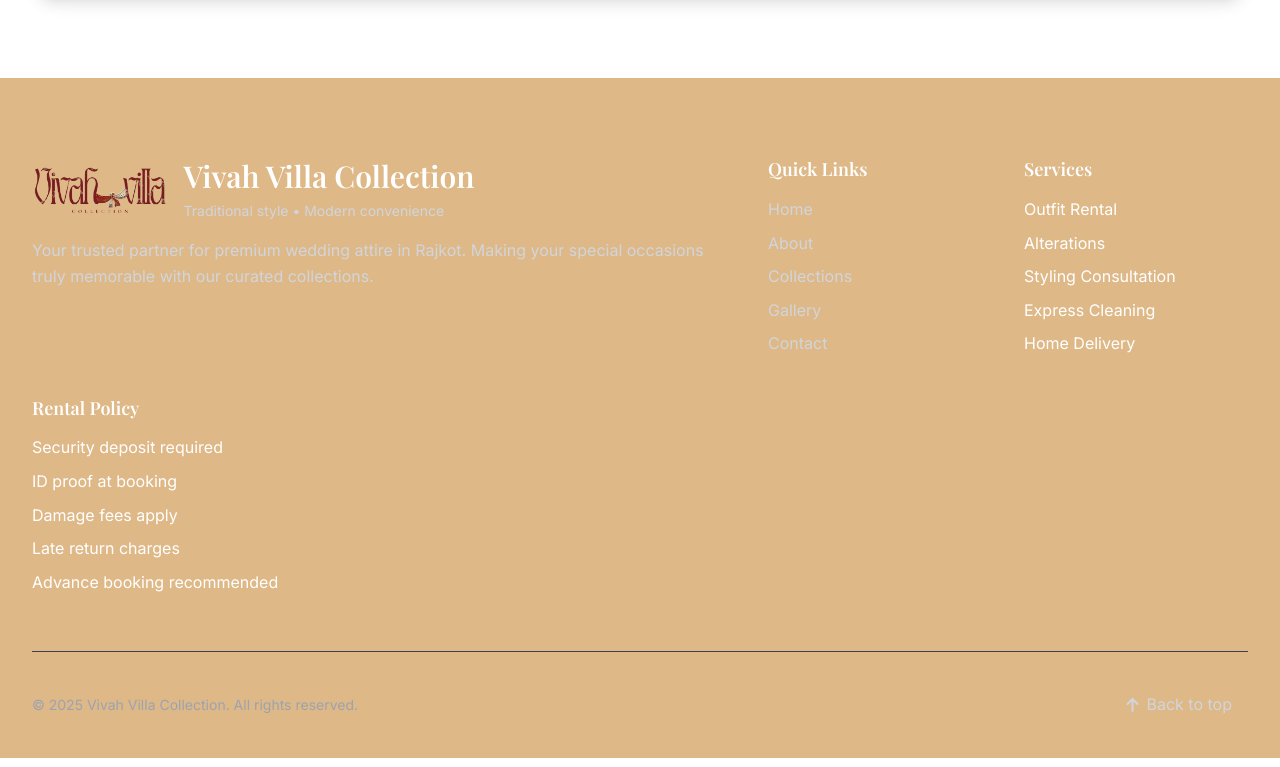
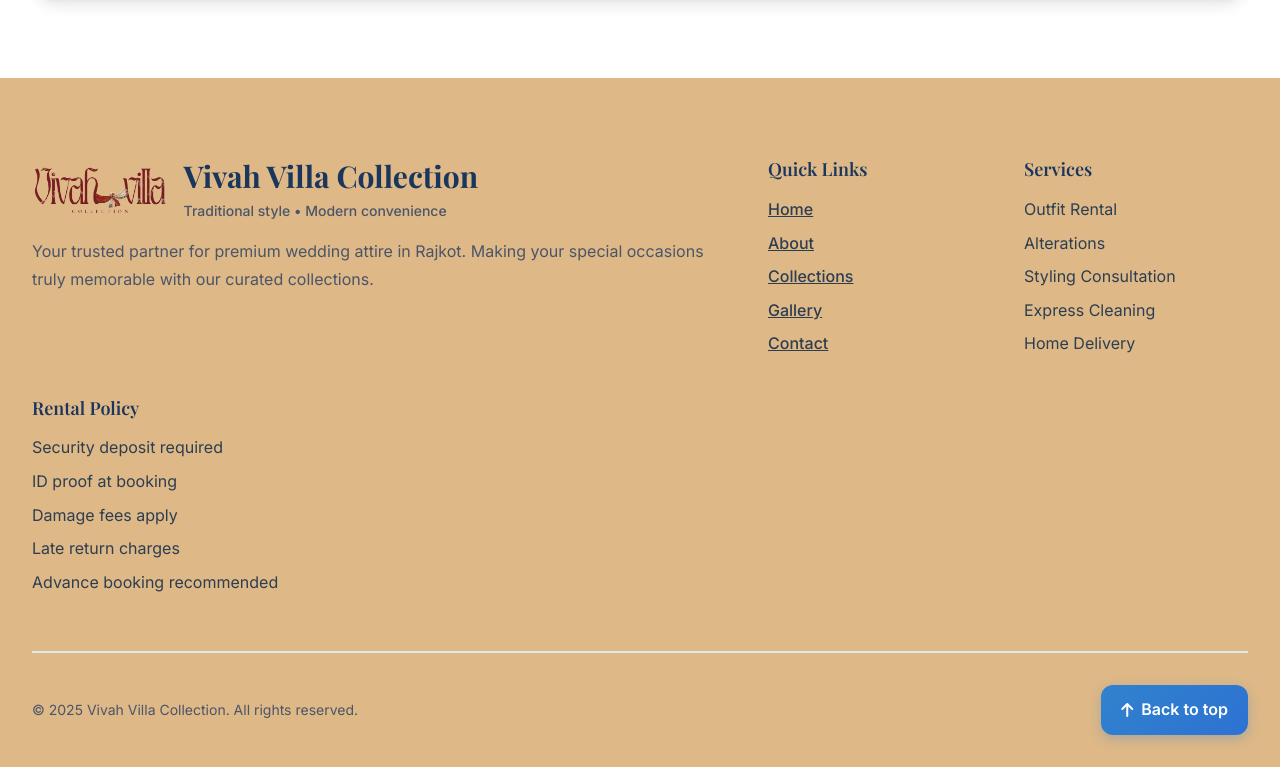
Before and after one commit to scspl-vasuviradiya/vvc, a website: page index.html in a window 1280 px wide. Shown: the part 9412-10179 px from the top of the page. Drawn offline with nearby package versions, Linux system fonts and the light colour scheme.

Commit message:
Update styles.css

```diff
--- a/styles.css
+++ b/styles.css
@@ -1663,7 +1663,7 @@ body.mobile-nav-open {
 
 .footer {
   background: burlywood;
-  color: var(--white);
+  color: #2c3e50;
   padding: var(--space-20) 0 var(--space-8);
 }
 
@@ -1712,25 +1712,29 @@ body.mobile-nav-open {
 }
 
 .footer-brand-text h3 {
-  color: var(--white);
+  color: #1a365d;
   margin-bottom: var(--space-1);
+  font-weight: 700;
 }
 
 .footer-brand-text p {
-  color: var(--gray-300);
+  color: #4a5568;
   font-size: var(--font-size-sm);
   margin: 0;
+  font-weight: 500;
 }
 
 .footer-description {
-  color: var(--gray-300);
-  line-height: 1.6;
+  color: #4a5568;
+  line-height: 1.7;
+  font-weight: 400;
 }
 
 .footer-section h4 {
-  color: var(--white);
+  color: #1a365d;
   margin-bottom: var(--space-4);
   font-size: var(--font-size-lg);
+  font-weight: 600;
 }
 
 .footer-links {
@@ -1744,12 +1748,16 @@ body.mobile-nav-open {
 }
 
 .footer-links a {
-  color: var(--gray-300);
-  transition: color var(--transition-fast);
+  color: #2c3e50;
+  transition: all var(--transition-fast);
+  font-weight: 500;
+  text-decoration: underline;
 }
 
 .footer-links a:hover {
-  color: var(--white);
+  color: #e53e3e;
+  text-decoration: underline;
+  transform: translateX(2px);
 }
 
 .footer-bottom {
@@ -1757,7 +1765,7 @@ body.mobile-nav-open {
   justify-content: space-between;
   align-items: center;
   padding-top: var(--space-8);
-  border-top: 1px solid var(--gray-700);
+  border-top: 2px solid #e2e8f0;
   flex-direction: column;
   gap: var(--space-4);
 }
@@ -1770,25 +1778,30 @@ body.mobile-nav-open {
 }
 
 .footer-copyright p {
-  color: var(--gray-400);
+  color: #4a5568;
   margin: 0;
   font-size: var(--font-size-sm);
+  font-weight: 400;
 }
 
 .back-to-top {
   display: flex;
   align-items: center;
   gap: var(--space-2);
-  color: var(--gray-300);
+  color: #ffffff;
+  background: linear-gradient(135deg, #3182ce, #2d72d2);
   transition: all var(--transition-base);
-  padding: var(--space-2) var(--space-4);
+  padding: var(--space-3) var(--space-5);
   border-radius: var(--radius-lg);
+  font-weight: 600;
+  box-shadow: 0 4px 12px rgba(49, 130, 206, 0.3);
 }
 
 .back-to-top:hover {
-  color: var(--white);
-  background: var(--gray-800);
-  transform: translateY(-2px);
+  color: #ffffff;
+  background: linear-gradient(135deg, #e53e3e, #dc2626);
+  transform: translateY(-3px);
+  box-shadow: 0 6px 20px rgba(229, 62, 62, 0.4);
 }
 
 /* ===================================
@@ -2370,7 +2383,7 @@ body.mobile-nav-open {
   transform: none !important;
   transition: none !important;
 }
-}
+
 
 /* Responsive typography */
 @media (max-width: 640px) {
```
